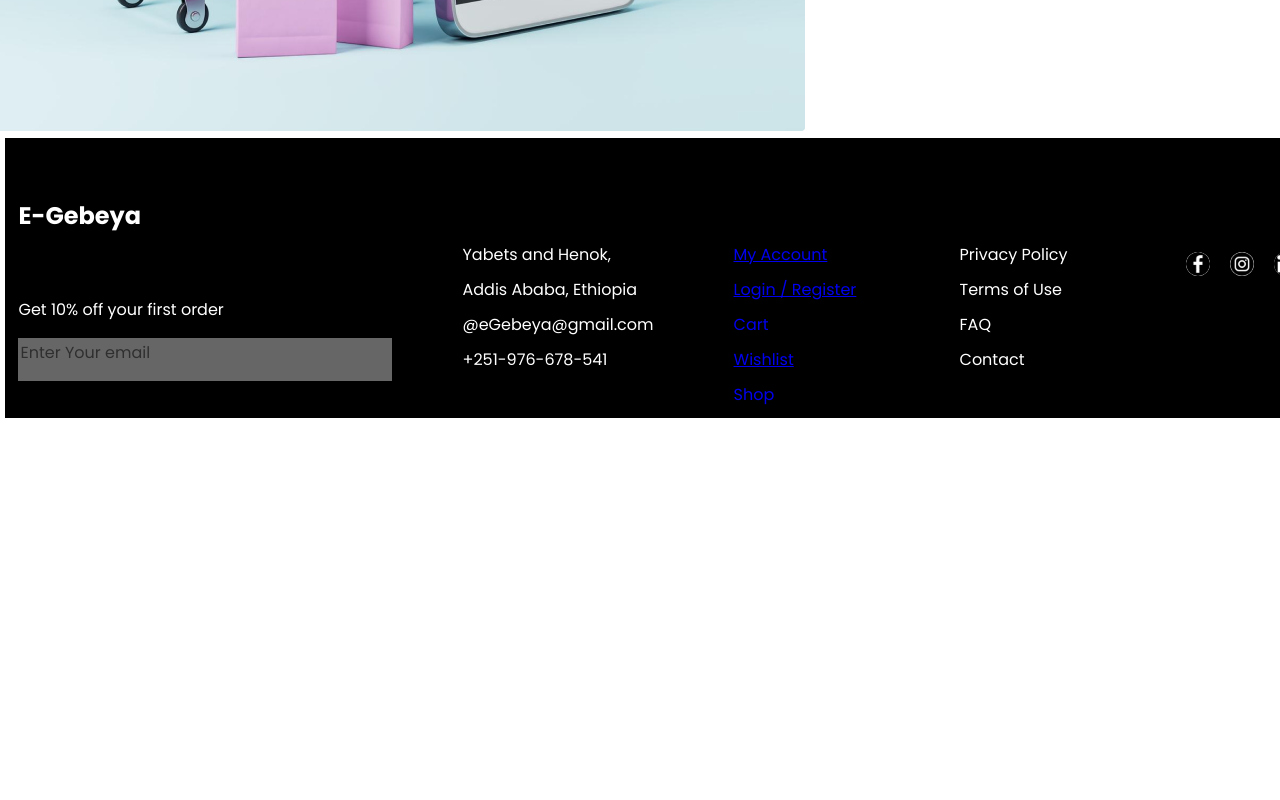
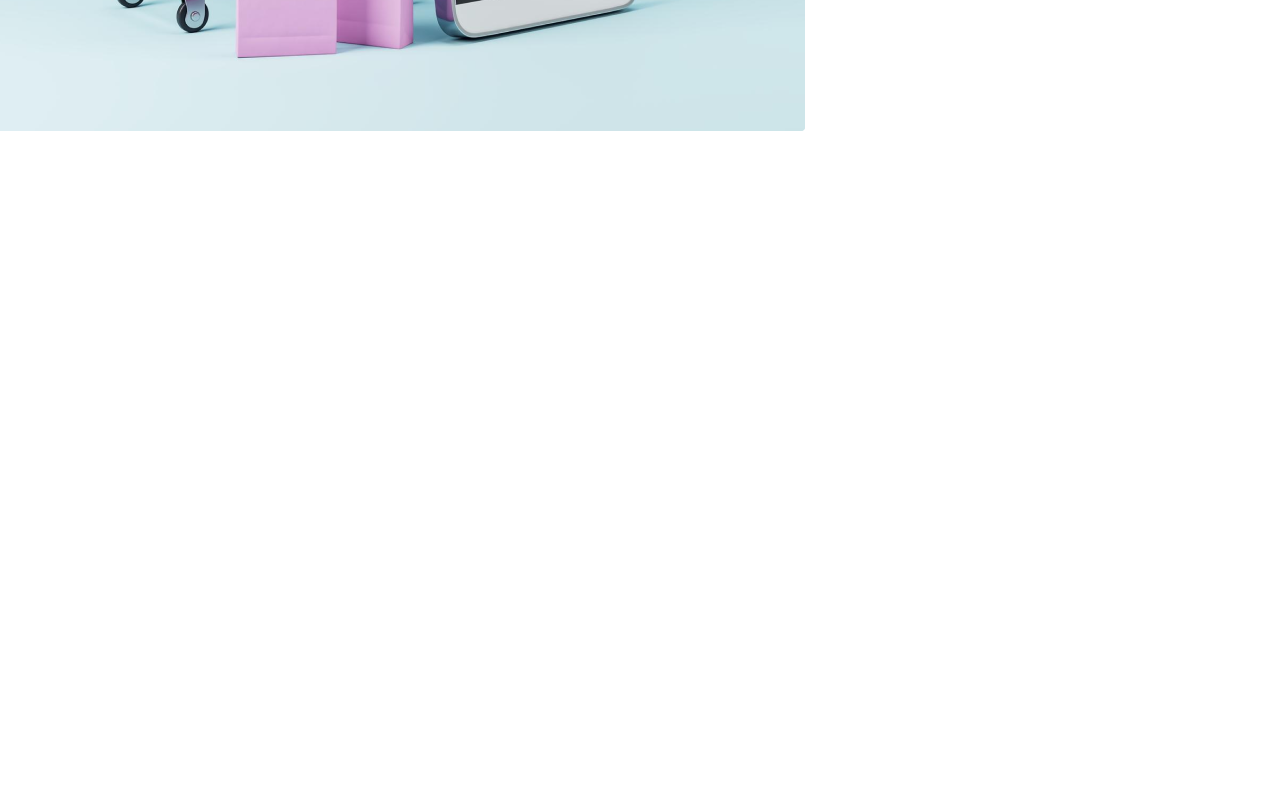
Before and after one commit to CybersoftInt/E-gebeya2, a React (Create React App) app: page /login in a window 1280 px wide. Shown: the part 700-1500 px from the top of the page. Before the commit the page ends 1173 px from the top, so only its background shows below. Built offline with nearby package versions, Linux system fonts and the light colour scheme.

Commit message:
Update Footer.css

```diff
--- a/src/Components/Footer/Footer.css
+++ b/src/Components/Footer/Footer.css
@@ -1,14 +1,16 @@
 .footer {
   display: flex;
-  position: relative;
+  position: absolute;
   width: 100%;
-  bottom: 0;
+  bottom: 0px;
+  right: 0px;
   left: 0;
-  width: 100%;
+  top: 200%;
   height: 340px;
   margin-bottom: 0;
   font-family: "Poppins";
 }
+
 .footer_content {
   color: white;
   background-color: black;
@@ -25,6 +27,7 @@
   gap: 60px;
 
 }
+
 .footer_content ul {
   font-size: 15px;
   list-style: none;
@@ -32,30 +35,37 @@
   padding: 0;
   align-items: center;
 }
+
 .footer_content li {
   font-size: 16px;
   margin: 10px;
   width: max-content;
 }
-.footer_content h3{
+
+.footer_content h3 {
   font-weight: 400;
 
   font-size: 20px;
 
 }
-.support, .socials{
+
+.support,
+.socials {
   height: 200px;
 }
+
 .support,
 .account,
 .quick_link,
-.socials, .subscribe {
+.socials,
+.subscribe {
   width: fit-content;
   flex: none;
   order: 3;
   flex-grow: 0;
 
 }
+
 .subscribe input {
   /* Send Mail */
 
@@ -70,7 +80,7 @@ flex-grow: 0;
   padding: 12px 0px 12px 16px;
   gap: 32px;
   /* Text */
-  color:  #fafafa;
+  color: #fafafa;
   border-radius: 4px;
 
   /* Inside auto layout */
@@ -78,7 +88,8 @@ flex-grow: 0;
   order: 1;
   flex-grow: 0;
 }
-.socials img{
+
+.socials img {
   border: 0px solid;
   border-radius: 25px;
   width: 24px;
@@ -86,7 +97,8 @@ flex-grow: 0;
   color: wheat;
   background-color: white;
 }
-.socials ul{
+
+.socials ul {
   cursor: pointer;
   display: flex;
   flex-direction: row;
```
Lines whose indentation alone changed are shown as unchanged.
